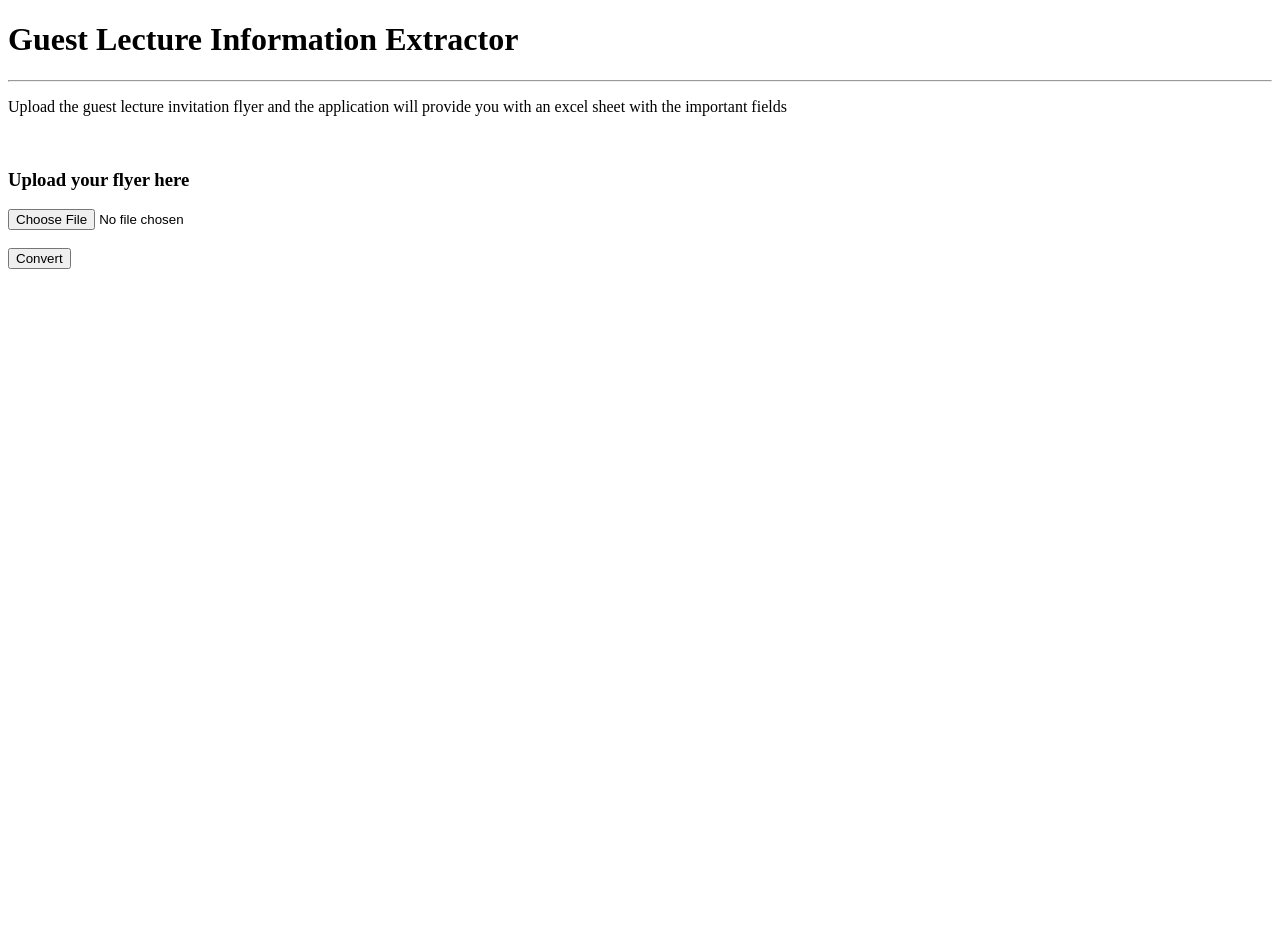
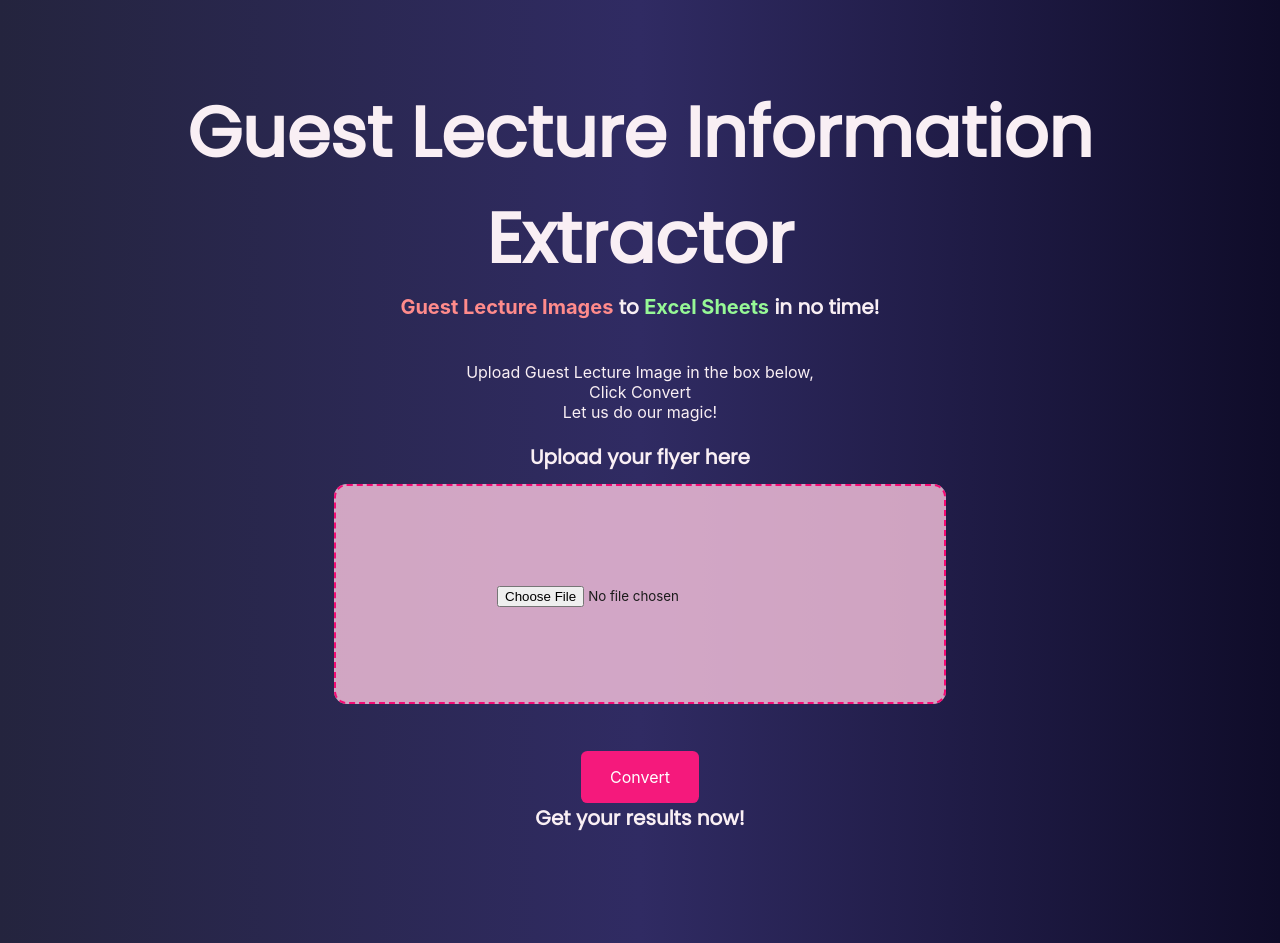
Before and after one commit to ArnabBanik-repo/flyer-information-extractor, a Flask app: page / in a window 1280 px wide. Before the commit the page ends 269 px from the top, so only its background shows below. Run offline with Flask 3, Linux system fonts and the light colour scheme.

Commit message:
Added: UI

```diff
--- a/templates/home.html
+++ b/templates/home.html
@@ -3,23 +3,142 @@
   <head>
     <meta charset="utf-8">
     <title>Info Extractor</title>
+
+    <style>
+    @import url('https://fonts.googleapis.com/css2?family=Poppins&display=swap');
+          *{
+            margin: 0;
+            border: 0;
+            padding:0;
+            box-sizing: border-box;
+            color: #f9eff4;
+            font-family: 'Inter'
+          }
+          body{
+            background: #0f0c29;  /* fallback for old browsers */
+            background: -webkit-linear-gradient(to right, #24243e, #302b63, #0f0c29);  /* Chrome 10-25, Safari 5.1-6 */
+            background: linear-gradient(to right, #24243e, #302b63, #0f0c29); /* W3C, IE 10+/ Edge, Firefox 16+, Chrome 26+, Opera 12+, Safari 7+ */
+            padding: 5rem;
+            text-align: center;
+          }
+          button{
+            background-color: #f5197c;
+            color: white;
+            padding: 1rem 1.8rem;
+            border-radius: 0.4rem;
+            font-size: 16px;
+            transition: all ease 0.3s;
+            cursor: pointer;
+            margin-top: 5rem;
+          }
+          button:hover{
+            transform: translateY(-0.2rem);
+            box-shadow: 6px 20px 73px -16px rgba(245,10,116,0.75);
+            -webkit-box-shadow: 6px 20px 73px -16px rgba(245,10,116,0.75);
+            -moz-box-shadow: 6px 20px 73px -16px rgba(245,10,116,0.75);
+          }
+          h1, h3{
+            font-family: 'Poppins'
+          }
+          h1{
+            font-size: 70px;
+          }
+          h3{
+            font-size: 20px;
+          }
+          p{
+            font-size: 16px;
+            margin-bottom: 1rem;
+            font: Poppins;
+          }
+
+
+          label{
+            background-color: #ffc8e2c8;
+            color: hsl(332, 90%, 8%);
+            padding: 6rem 9.8rem;
+            border: 2px dashed #f50a74;
+            color: #1b1b1b;
+            border-radius: 0.8rem;
+            font-size: 20px;
+            transition: all ease 0.3s;
+            cursor: pointer;
+          }
+
+          label:hover{
+            background-color: #fec3de;
+          }
+
+          .inputtext{
+            margin: 4px;
+            color: #1b1b1b;
+          }
+
+          .inputs{
+            margin: 30px;
+          }
+
+          .excel{
+            color: rgb(150, 248, 150);
+          }
+
+          .gli{
+            color: rgb(255, 139, 139);
+          }
+
+          ul li{
+            text-decoration: none;
+            list-style-type: none;
+          }
+        </style>
+
   </head>
   <body>
+
     <h1>Guest Lecture Information Extractor</h1>
+    <h3>
+      <span class="gli">Guest Lecture Images</span> to <span class="excel">Excel Sheets</span> in no time!
+    </h3>
     <hr />
-    <p>Upload the guest lecture invitation flyer and the application will provide you with an excel sheet with the important fields</p>
+    <br>
+    <br>
+    <ul>
+      <li>
+        Upload Guest Lecture Image in the box below,
+      </li>
+      <li>
+        Click Convert
+      </li>
+      <li>
+        Let us do our magic!
+      </li>
+    </ul>
 
     <br />
     <h3>Upload your flyer here</h3>
-    <form id='form' action='/handle_flyer' method='post' enctype="multipart/form-data">
-      <input type="file" accept="image/png, image/jpeg" name='file' id='file_input'/>
-      <br />
-      <br />
-      <button>Convert</button>
-    </form>
+    <br>
+    <br>
+    <br>
+    <br>
+    <div class="inputs">
+      <form id='form' action='/handle_flyer' method='post' enctype="multipart/form-data">
+        <label>
+          <input type="file" class="inputtext" accept="image/png, image/jpeg" name="file" id="file_input">
+        </label>
+        <br>
+        <br>
+        <br>
+        <br>
+        <button class="convert-button">Convert</button>
+      </form>
+      <h3>Get your results now!</h3>
+    </div>
+
+
+
 
     <script defer>
-      const form = document.getElementById('form');
+       const form = document.getElementById('form');
       form.addEventListener('submit', (e) => {
         e.preventDefault();
         let f = document.getElementById('file_input').files;
```
